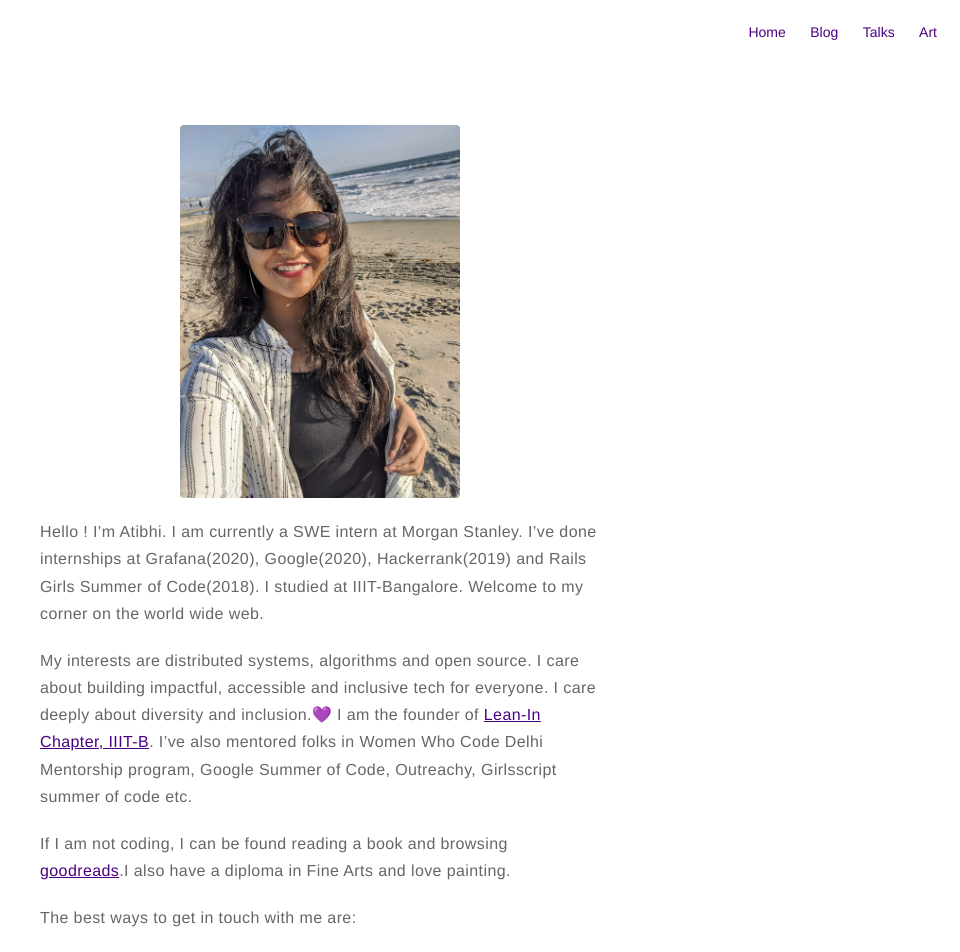
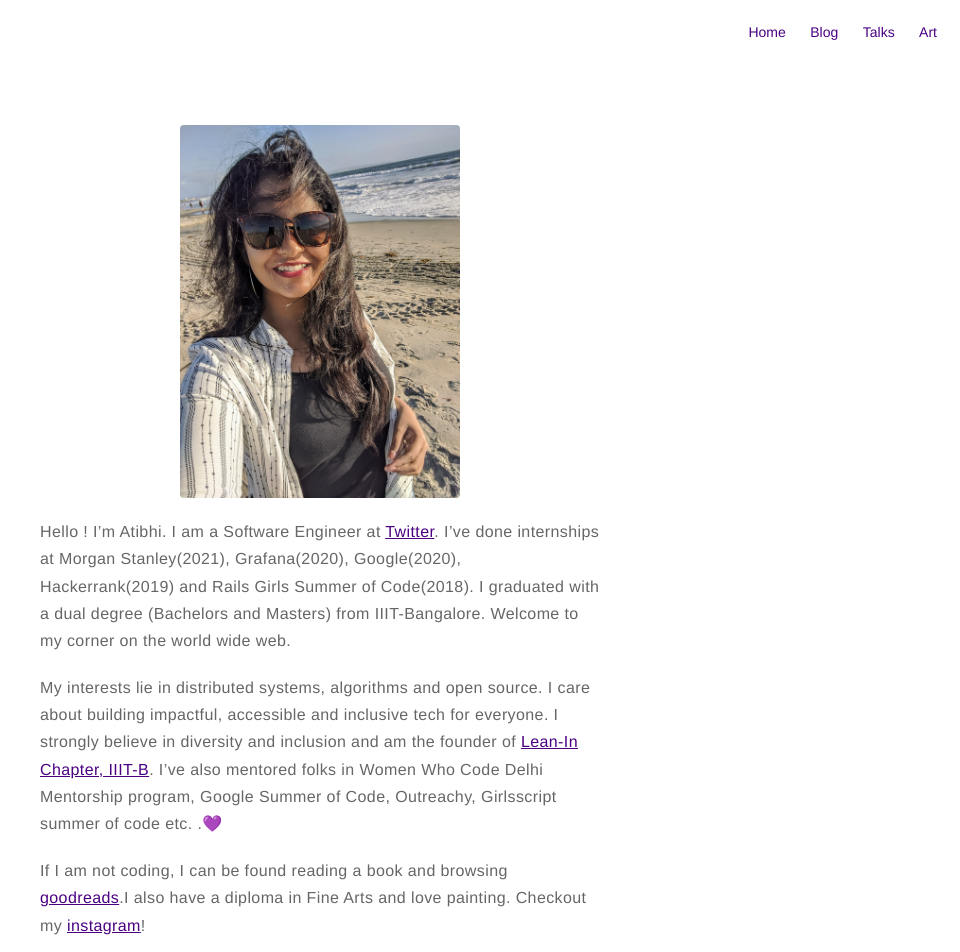
Before and after one commit to asquare14/aSquare14.github.io, a Jekyll site: the page built from about.md, in a window 1280 px wide. Shown: the top 952 px of the page, without its empty margins (320-1280 px from the left). Built offline with Jekyll 4.4.1, drawn with Linux system fonts in a browser that asks for light colours.

Commit message:
update website after joining twitter

```diff
--- a/_config.yml
+++ b/_config.yml
@@ -1,10 +1,10 @@
 # main text of home
 name: Atibhi Agrawal
 
-bio: Software Engineer
+bio: Software Engineer at Twitter
 
 # twitter summary info
-description: My personal space on the World Wide Web
+description: My corner on the World Wide Web
 
 # if it's an external image, update below for true
 # better with square images
--- a/about.md
+++ b/about.md
@@ -2,15 +2,18 @@
 title: About
 layout: page
 ---
+
 ![Profile Image]({{ site.url }}/{{ site.picture }})
 
 
-Hello ! I'm Atibhi. I am currently a SWE intern at Morgan Stanley. I've done internships at Grafana(2020), Google(2020), Hackerrank(2019) and Rails Girls Summer of Code(2018). I studied at IIIT-Bangalore. Welcome to my corner on the world wide web.
+Hello ! I'm Atibhi. I am a Software Engineer at [Twitter](twitter.com). I've done internships at Morgan Stanley(2021), Grafana(2020), Google(2020), Hackerrank(2019) and Rails Girls Summer of Code(2018). I graduated with a dual degree (Bachelors and Masters) from IIIT-Bangalore. Welcome to my corner on the world wide web.
 
-My interests are distributed systems, algorithms and open source. I care about building impactful, accessible and inclusive tech for everyone. I care deeply about diversity and inclusion.💜 I am the founder of [Lean-In Chapter, IIIT-B](https://www.iiitb.ac.in/committees-clubs/clubs/lean-in-club). I've also mentored folks in Women Who Code Delhi Mentorship program, Google Summer of Code, Outreachy, Girlsscript summer of code etc.
+My interests lie in distributed systems, algorithms and open source. I care about building impactful, accessible and inclusive tech for everyone. I strongly believe in diversity and inclusion and am the founder of [Lean-In Chapter, IIIT-B](https://www.iiitb.ac.in/committees-clubs/clubs/lean-in-club). I've also mentored folks in Women Who Code Delhi Mentorship program, Google Summer of Code, Outreachy, Girlsscript summer of code etc. .💜
 
-If I am not coding, I can be found reading a book and browsing [goodreads](https://www.goodreads.com/user/show/74108752-atibhi-agrawal).I also have a diploma in Fine Arts and love painting.
+If I am not coding, I can be found reading a book and browsing [goodreads](https://www.goodreads.com/user/show/74108752-atibhi-agrawal).I also have a diploma in Fine Arts and love painting. Checkout my [instagram](www.instagram.com/artbyatibhi)!
 
 The best ways to get in touch with me are:
 - emailing me at atibhi.a@gmail.com
 - tweeting [@atibhi_a](https://twitter.com/atibhi_a)
+
+[![artbyatibhi on instagram](https://i.imgur.com/XbIw6cI.jpeg)](https://www.instagram.com/artbyatibhi)
```
Also changed, not shown: Gemfile.lock, 17 other files.
